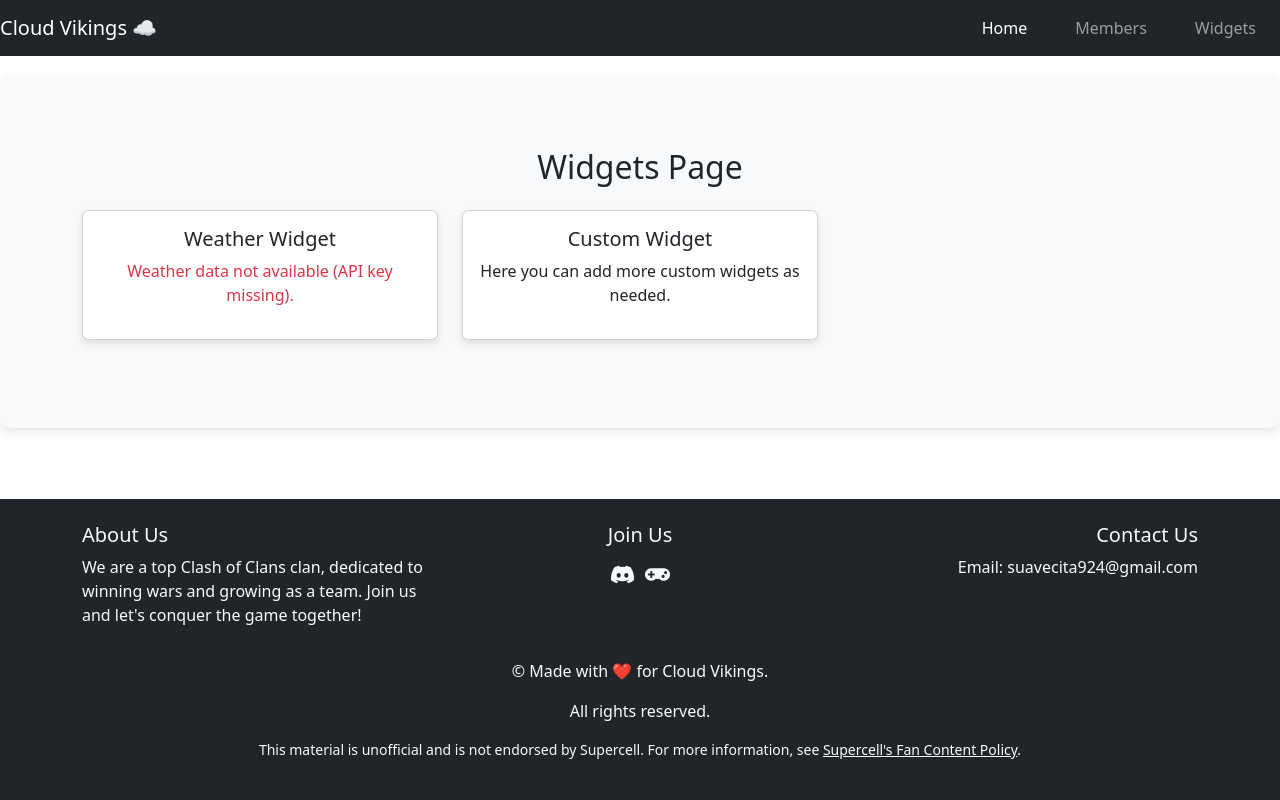
After one commit to mctrinity/cloudvikingswebsite, a Flask app: template templates/widgets.html in a window 1280 px wide. The commit adds this page. Run offline with Flask 3, Linux system fonts and the light colour scheme; the template is opened without the code that fills it, so the values that code supplies are empty; style sheets or scripts are compiled from the project's sources.

```diff
--- /dev/null
+++ b/package.json
@@ -0,0 +1,5 @@
+{
+  "dependencies": {
+    "bootstrap": "^5.3.3"
+  }
+}
--- a/static/scss/custom-bootstrap.scss
+++ b/static/scss/custom-bootstrap.scss
@@ -2,3 +2,20 @@
 $primary: #ff5733;  // Override Bootstrap's primary color
 
 @import "node_modules/bootstrap/scss/bootstrap"; // Import Bootstrap SCSS
+
+// Custom appearance property fixes with higher specificity and !important to force the override
+[type="submit"] {
+  -webkit-appearance: button !important; /* For WebKit-based browsers */
+  appearance: button !important;         /* Standard for modern browsers */
+}
+
+[type="search"] {
+  -webkit-appearance: textfield !important; /* For WebKit-based browsers */
+  appearance: textfield !important;         /* Standard for modern browsers */
+}
+
+::file-selector-button {
+  font: inherit !important;
+  -webkit-appearance: button !important; /* For WebKit-based browsers */
+  appearance: button !important;         /* Standard for modern browsers */
+}
--- a/templates/base.html
+++ b/templates/base.html
@@ -12,6 +12,8 @@
     <link href="https://cdn.jsdelivr.net/npm/bootstrap@5.1.3/dist/css/bootstrap.min.css" rel="stylesheet">
     <!-- Custom CSS -->
     <link href="{{ url_for('static', filename='css/style.css') }}" rel="stylesheet">
+    <!-- Link to the compiled CSS -->
+    <link rel="stylesheet" href="{{ url_for('static', filename='css/custom-bootstrap.css') }}">
     <!-- Font Awesome for social icons -->
     <link rel="stylesheet" href="https://cdnjs.cloudflare.com/ajax/libs/font-awesome/5.15.4/css/all.min.css">
         <!-- Google Fonts -->
@@ -40,14 +42,9 @@
                     <li class="nav-item">
                         <a class="nav-link" href="/members">Members</a>
                     </li>
-                    <!-- <li class="nav-item dropdown">
-                        <a class="nav-link dropdown-toggle" href="#" data-bs-toggle="dropdown" aria-expanded="false">Dropdown</a>
-                        <ul class="dropdown-menu">
-                            <li><a class="dropdown-item" href="#">Action</a></li>
-                            <li><a class="dropdown-item" href="#">Another action</a></li>
-                            <li><a class="dropdown-item" href="#">Something else here</a></li>
-                        </ul>
-                    </li> -->
+                    <li class="nav-item">
+                        <a class="nav-link" href="/widgets">Widgets</a> <!-- New link to Widgets page -->
+                    </li>
                 </ul>
             </div>
         </div>
--- /dev/null
+++ b/templates/widgets.html
@@ -0,0 +1,61 @@
+{% extends "base.html" %}
+
+{% block content %}
+<div class="container mt-4">
+    <h2 class="mb-4 text-center">Widgets Page</h2> <!-- Center the h2 title -->
+
+    <div class="row">
+        <!-- Example: Weather Widget -->
+        <!-- Weather Widget (without API key) -->
+        <div class="col-md-4 custom-card-spacing">
+            <div class="card custom-card-shadow">
+                <div class="card-body text-center">
+                    <h5 class="card-title">Weather Widget</h5>
+                    <p class="text-danger">Weather data not available (API key missing).</p> <!-- Placeholder text -->
+                </div>
+            </div>
+        </div>
+
+
+        <!-- Example: Twitter Feed Widget -->
+        <!-- <div class="col-md-4 custom-card-spacing">
+            <div class="card custom-card-shadow">
+                <div class="card-body text-center">
+                    <h5 class="card-title">Twitter Feed</h5>
+                    <a class="twitter-timeline" data-height="300" href="https://twitter.com/Twitter?ref_src=twsrc%5Etfw">Tweets by Twitter</a>
+                    <script async src="https://platform.twitter.com/widgets.js" charset="utf-8"></script>
+                </div>
+            </div>
+        </div> -->
+
+        <!-- Example: Custom Widget (Add More Widgets Below) -->
+        <div class="col-md-4 custom-card-spacing">
+            <div class="card custom-card-shadow">
+                <div class="card-body text-center">
+                    <h5 class="card-title">Custom Widget</h5>
+                    <p>Here you can add more custom widgets as needed.</p>
+                </div>
+            </div>
+        </div>
+    </div>
+</div>
+
+<!-- JavaScript for Weather Widget -->
+<!-- <script>
+    const apiKey = 'YOUR_API_KEY'; // Replace with your OpenWeatherMap API key
+    const city = 'London'; // Set your preferred city
+    const url = `https://api.openweathermap.org/data/2.5/weather?q=${city}&appid=${apiKey}&units=metric`;
+
+    fetch(url)
+        .then(response => response.json())
+        .then(data => {
+            const weatherInfo = `
+                Temperature: ${data.main.temp}°C <br>
+                Weather: ${data.weather[0].description}
+            `;
+            document.getElementById('weather-info').innerHTML = weatherInfo;
+        })
+        .catch(error => console.error('Error fetching weather data:', error));
+</script> -->
+
+{% endblock %}
```
Also changed, not shown: 3 other files.
